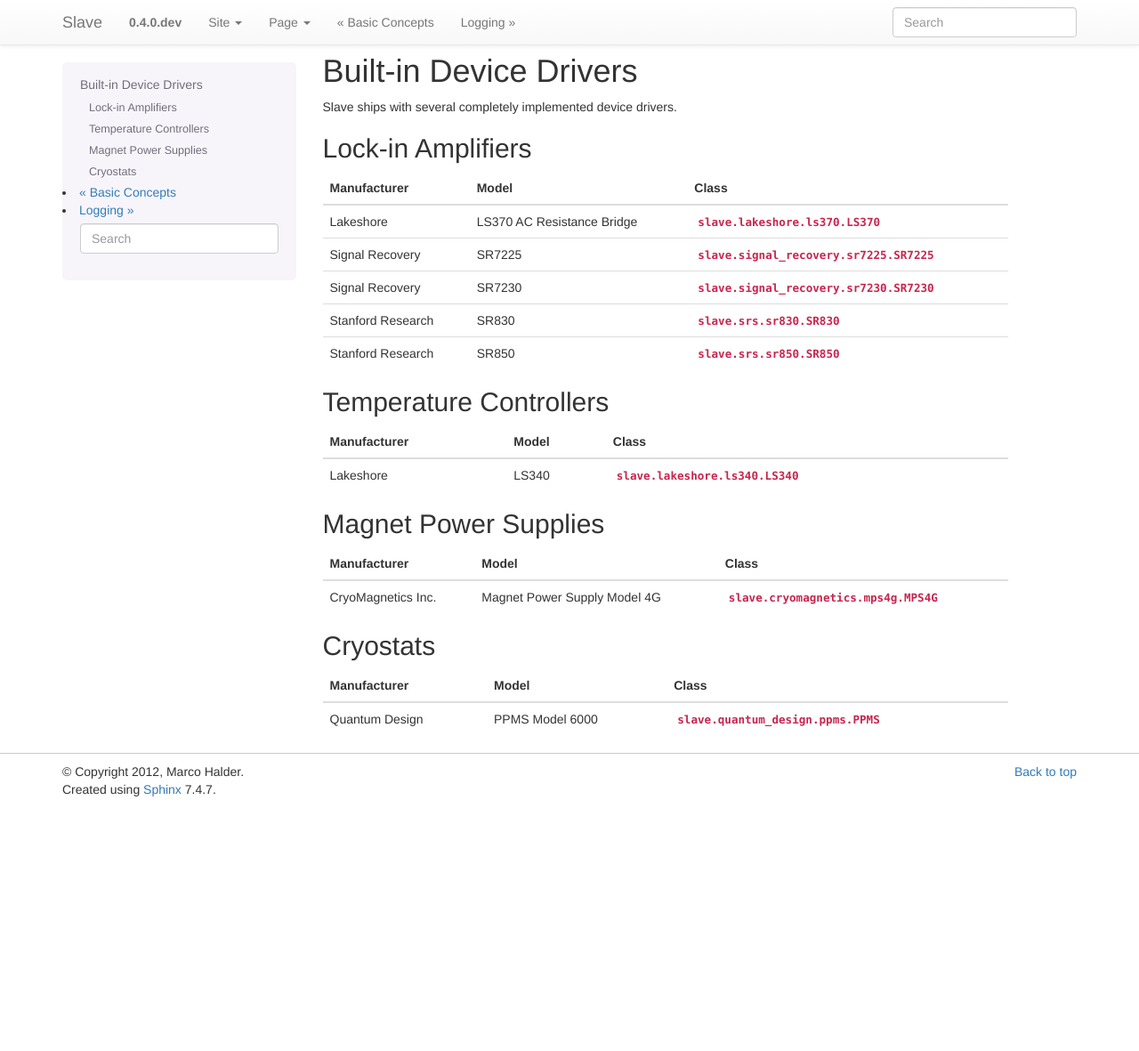
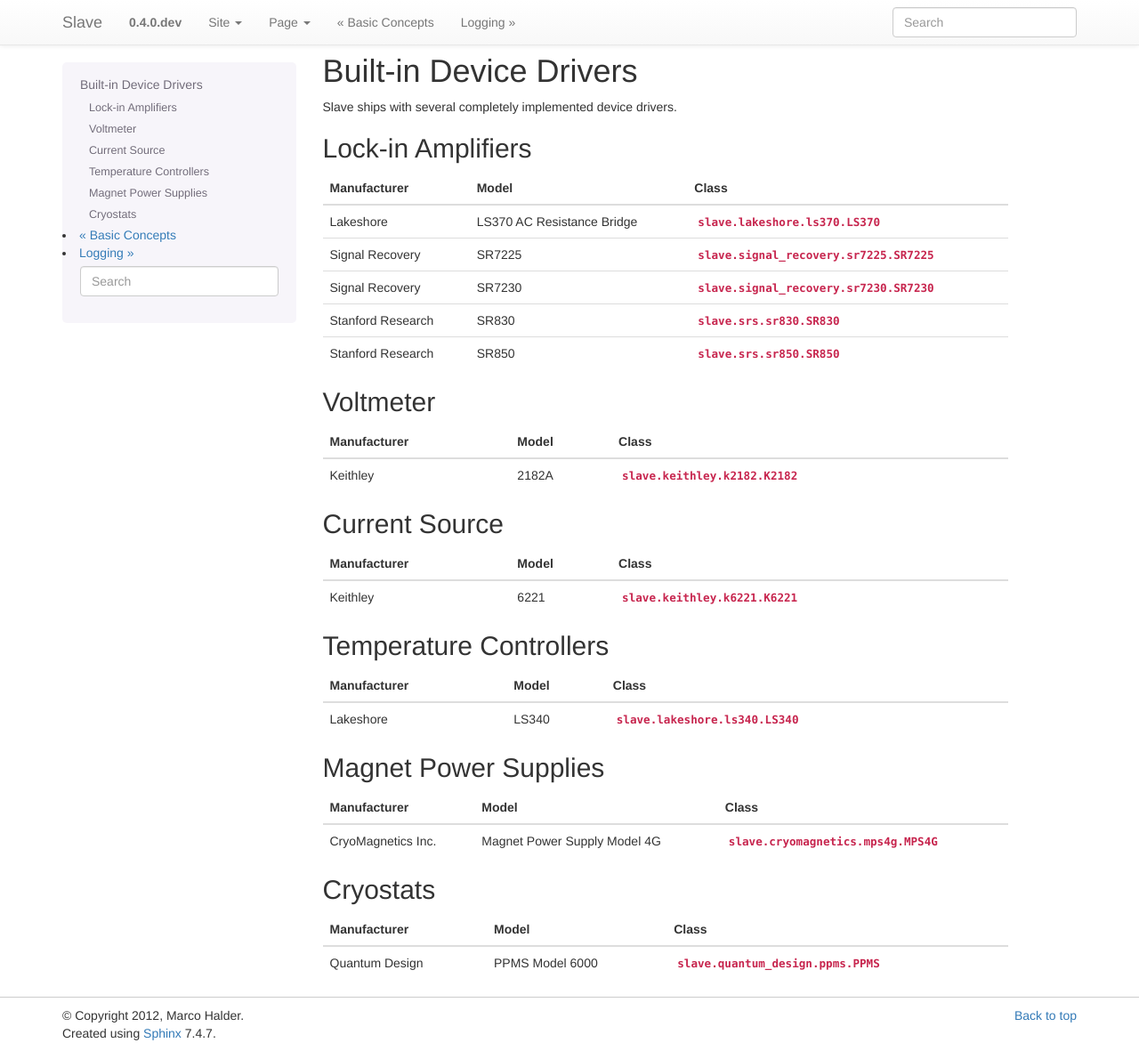
Before and after one commit to p3trus/slave, a Sphinx documentation site: the page built from doc/source/builtin_drivers.rst, in a window 1280 px wide and 1181 px high. Shown: the whole window at 89% size. Built offline with Sphinx 7.4.7, drawn with Linux system fonts in a browser that asks for light colours; formulas are drawn with MathJax 3.

Commit message:
Updated builtin device driver documentation.

```diff
--- a/doc/source/builtin_drivers.rst
+++ b/doc/source/builtin_drivers.rst
@@ -17,6 +17,24 @@
 Stanford Research  SR830                       :class:`slave.srs.sr830.SR830`
 Stanford Research  SR850                       :class:`slave.srs.sr850.SR850`
 =================  ==========================  ============================================
+
+Voltmeter
+---------
+
+============  =====  ===================================
+Manufacturer  Model  Class
+============  =====  ===================================
+Keithley      2182A  :class:`slave.keithley.k2182.K2182`
+============  =====  ===================================
+
+Current Source
+--------------
+
+============  =====  ===================================
+Manufacturer  Model  Class
+============  =====  ===================================
+Keithley      6221   :class:`slave.keithley.k6221.K6221`
+============  =====  ===================================
 
 Temperature Controllers
 -----------------------
```
